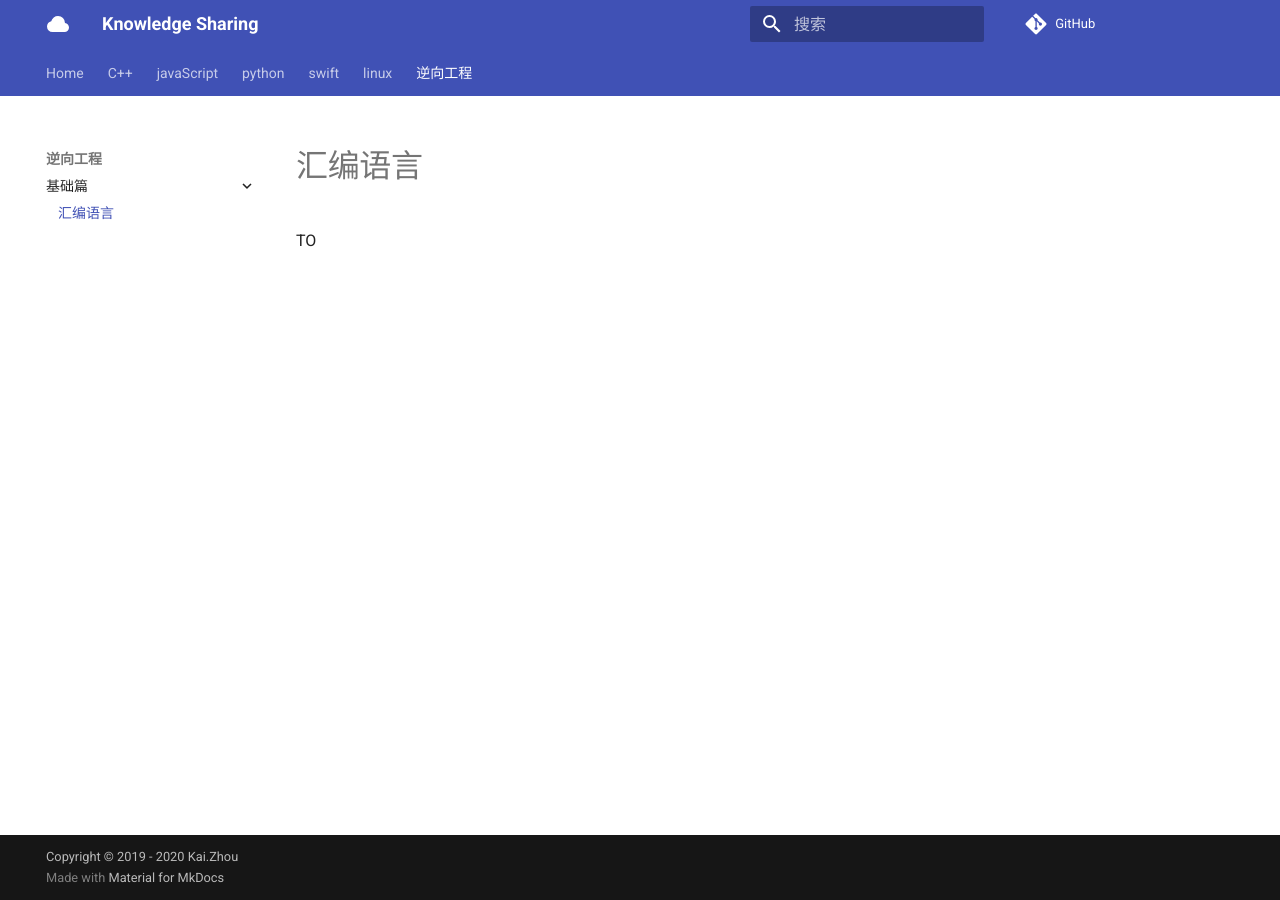
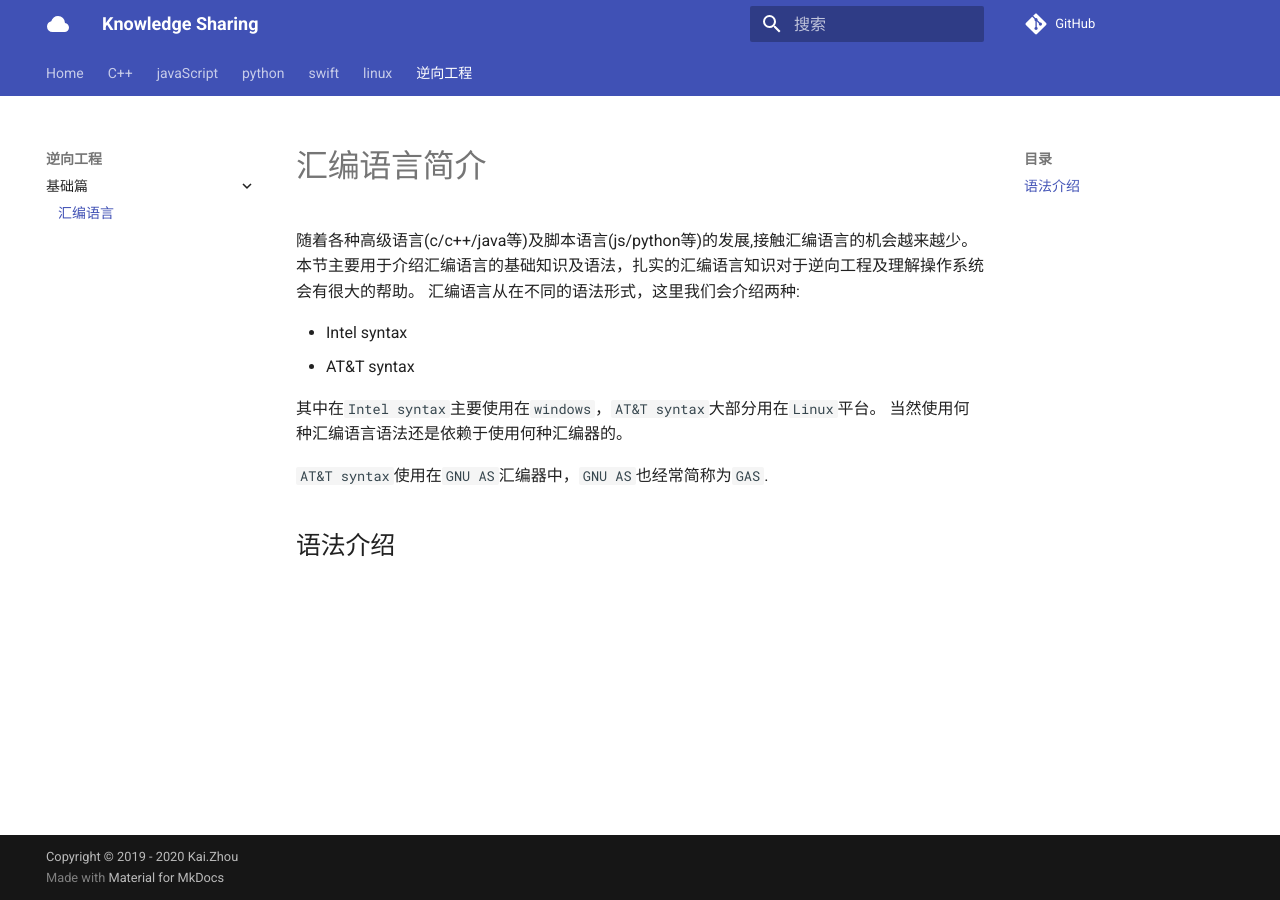
Before and after one commit to zhoukaidev/ks_blog, an MkDocs documentation site: the page built from docs/reverseEngine/assembly.md, in a window 1280 px wide. Built offline with MkDocs 1.6.1 and Material for MkDocs 9.7.7, drawn with Linux system fonts in a browser that asks for light colours; comment, search, counter and statistics services are not loaded.

Commit message:
Improve assembly.md

```diff
--- a/docs/reverseEngine/assembly.md
+++ b/docs/reverseEngine/assembly.md
@@ -1 +1,15 @@
-TO
+# 汇编语言简介
+
+随着各种高级语言(c/c++/java等)及脚本语言(js/python等)的发展,接触汇编语言的机会越来越少。
+本节主要用于介绍汇编语言的基础知识及语法，扎实的汇编语言知识对于逆向工程及理解操作系统会有很大的帮助。
+汇编语言从在不同的语法形式，这里我们会介绍两种:
+
+* Intel syntax
+* AT&T syntax
+
+其中在`Intel syntax`主要使用在`windows`，`AT&T syntax`大部分用在`Linux`平台。
+当然使用何种汇编语言语法还是依赖于使用何种汇编器的。
+
+`AT&T syntax`使用在`GNU AS`汇编器中，`GNU AS`也经常简称为`GAS`.
+
+## 语法介绍
```
